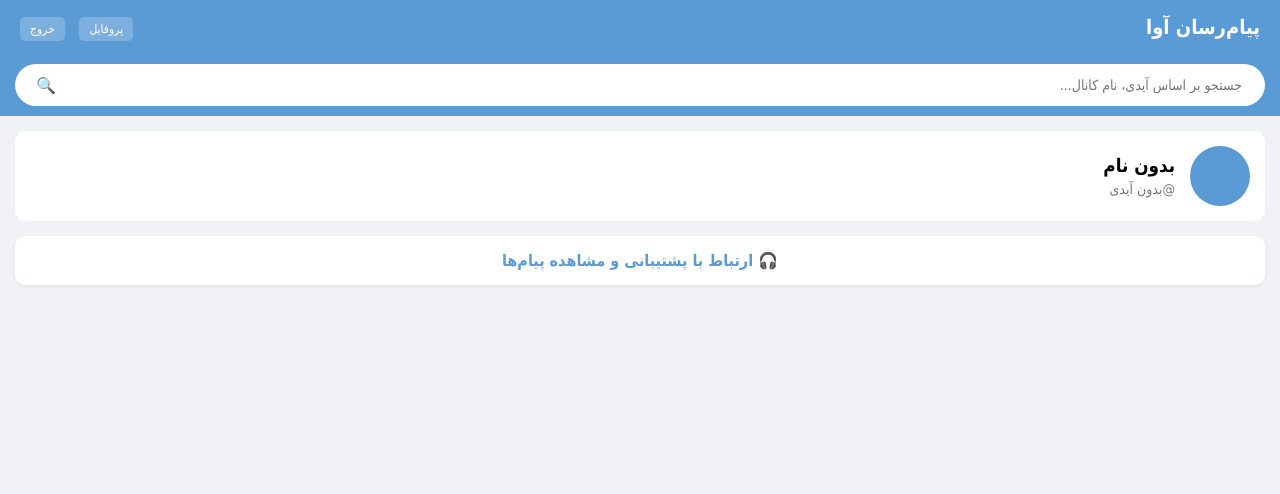
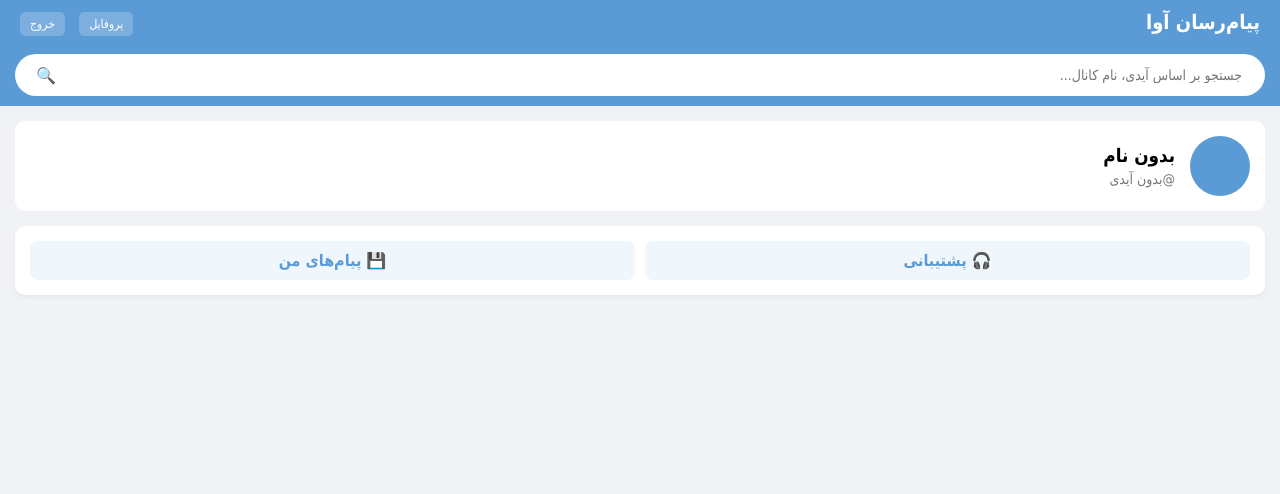
Before and after one commit to azhwan528-wq/chat-app, a Flask app: template templates/home.html in a window 1280 px wide. Shown: the top 494 px of the page. Run offline with Flask 3, Linux system fonts and the light colour scheme; the template is opened without the code that fills it, so the values that code supplies are empty.

Commit message:
Update home.html

```diff
--- a/templates/home.html
+++ b/templates/home.html
@@ -6,7 +6,7 @@
     <title>پیام‌رسان آوا | خانه</title>
     <style>
         body { font-family: 'Tahoma', sans-serif; background-color: #f0f2f5; margin: 0; padding: 0; }
-        .header { background-color: #5b9bd5; color: white; padding: 15px 20px; display: flex; justify-content: space-between; align-items: center; position: sticky; top: 0; z-index: 100; }
+        .header { background-color: #5b9bd5; color: white; padding: 10px 20px; display: flex; justify-content: space-between; align-items: center; position: sticky; top: 0; z-index: 100; }
         .header h1 { margin: 0; font-size: 20px; }
         .header-links a { color: white; text-decoration: none; margin-right: 10px; background: rgba(255,255,255,0.2); padding: 5px 10px; border-radius: 5px; font-size: 12px; }
         .search-box { padding: 10px 15px; background: #5b9bd5; }
@@ -28,7 +28,8 @@
         .fab-menu a { background: white; color: #333; text-decoration: none; padding: 10px 15px; border-radius: 20px; box-shadow: 0 2px 5px rgba(0,0,0,0.2); font-size: 14px; text-align: center; }
         .fab { width: 60px; height: 60px; background-color: #5b9bd5; color: white; border-radius: 50%; display: flex; justify-content: center; align-items: center; font-size: 30px; box-shadow: 0 4px 10px rgba(0,0,0,0.2); border: none; cursor: pointer; }
         .alert { margin: 15px; padding: 10px; border-radius: 5px; background-color: #d4edda; color: #155724; }
-        .support-card { background: white; margin: 15px; padding: 15px; border-radius: 10px; text-align: center; box-shadow: 0 2px 5px rgba(0,0,0,0.05); }
+        .btn-box { background: white; margin: 15px; padding: 15px; border-radius: 10px; text-align: center; box-shadow: 0 2px 5px rgba(0,0,0,0.05); display: flex; gap: 10px; }
+        .btn-box a { text-decoration: none; color: #5b9bd5; font-weight: bold; flex: 1; padding: 10px; background: #f0f7fc; border-radius: 8px; }
     </style>
 </head>
 <body>
@@ -61,11 +62,10 @@
         </div>
     </div>
 
-    <!-- دکمه پشتیبانی -->
-    <div class="support-card">
-        <a href="/support" style="text-decoration: none; color: #5b9bd5; font-weight: bold;">
-            🎧 ارتباط با پشتیبانی و مشاهده پیام‌ها
-        </a>
+    <!-- ⭐ دکمه‌های پشتیبانی و پیام‌های ذخیره‌شده -->
+    <div class="btn-box">
+        <a href="/support">🎧 پشتیبانی</a>
+        <a href="/saved">💾 پیام‌های من</a>
     </div>
 
     {% if owned_channels %}
@@ -100,4 +100,4 @@
         <button class="fab" onclick="document.getElementById('fabMenu').style.display = (document.getElementById('fabMenu').style.display === 'flex' ? 'none' : 'flex')">+</button>
     </div>
 </body>
-                                    </html>
+    </html>
```
